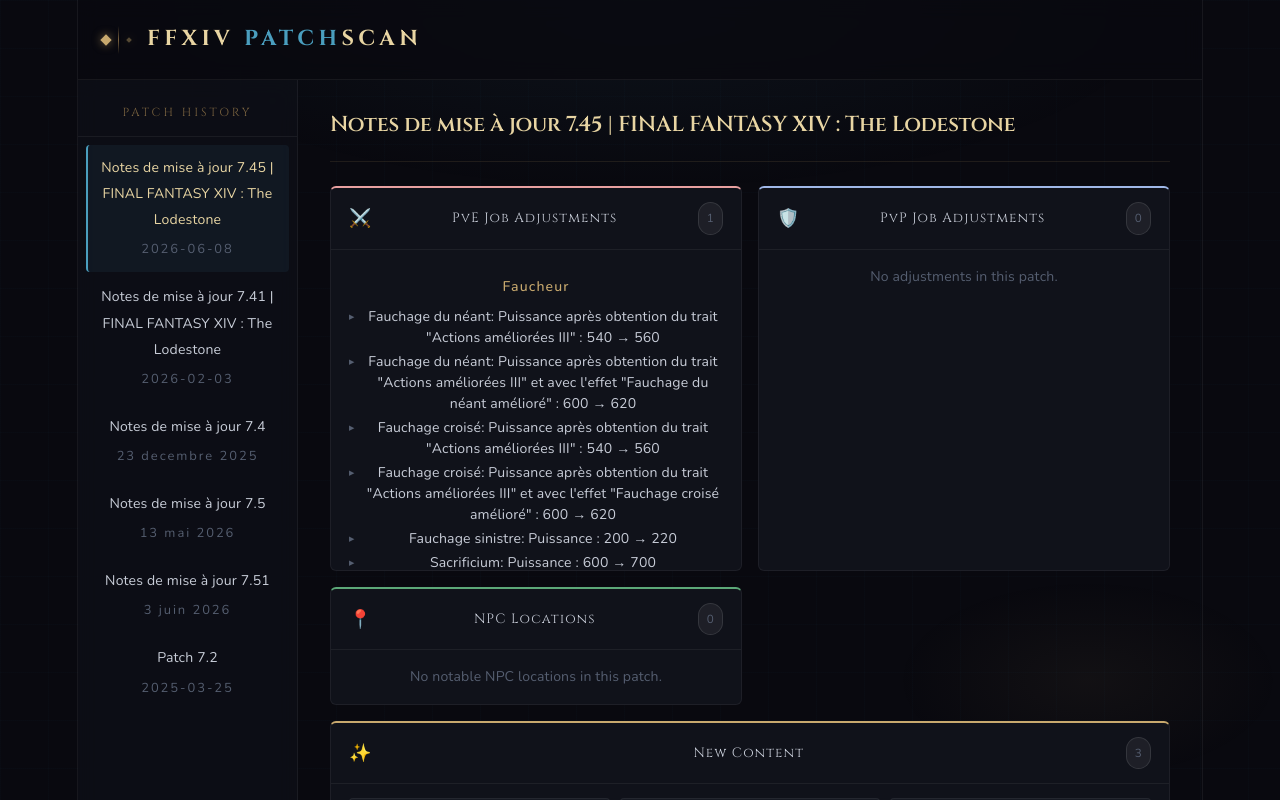
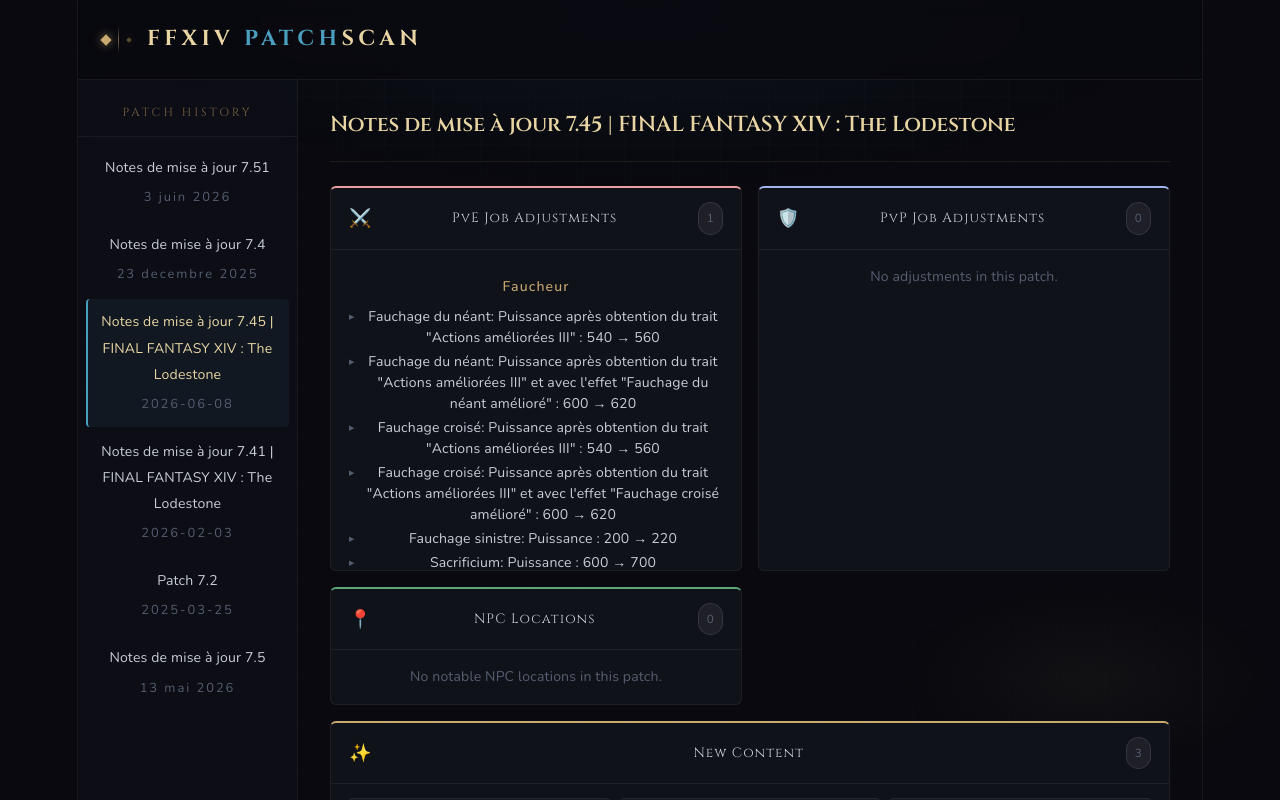
Before and after one commit to ThomasKERHERVE/FFXIV_PatchScan, a React (Vite) app: page / in a window 1280 px wide. Shown: the top 800 px of the page. Built offline with nearby package versions, Linux system fonts and the light colour scheme.

Commit message:
Changement du tri de la side bar

```diff
--- a/src/components/Sidebar.jsx
+++ b/src/components/Sidebar.jsx
@@ -1,14 +1,16 @@
 import "./Sidebar.css";
 
 export default function Sidebar({ patches, selected, onSelect }) {
+  const sorted = [...patches].sort((a, b) => b.date.localeCompare(a.date));
+
   return (
     <aside className="sidebar">
       <div className="sidebar-title">Patch History</div>
       <ul className="patch-list">
-        {patches.length === 0 && (
+        {sorted.length === 0 && (
           <li className="patch-empty">No patches yet.</li>
         )}
-        {patches.map((patch) => (
+        {sorted.map((patch) => (
           <li
             key={patch.file}
             className={`patch-item ${selected?.file === patch.file ? "active" : ""}`}
```
